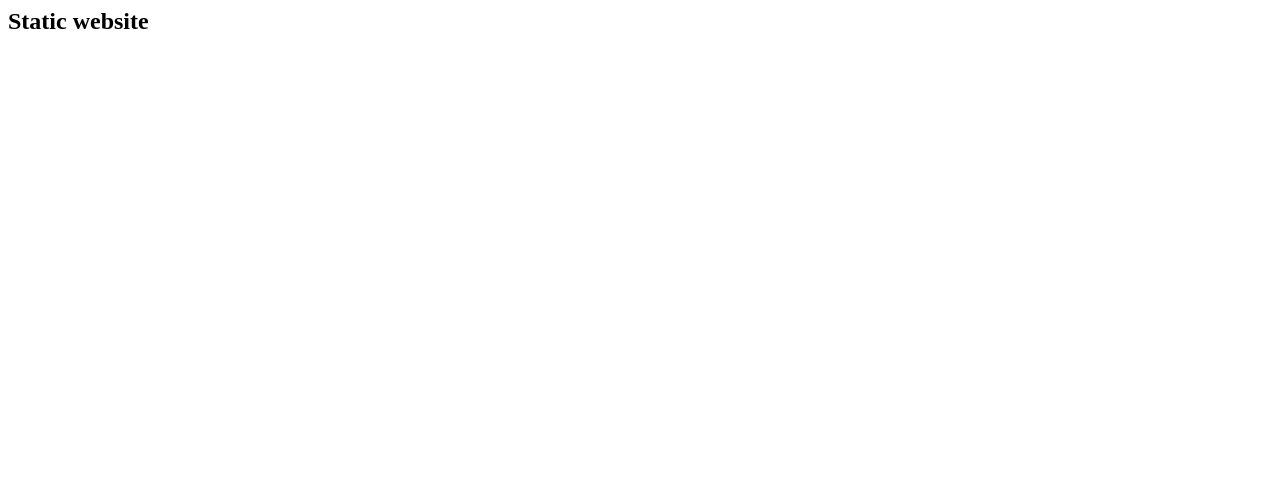
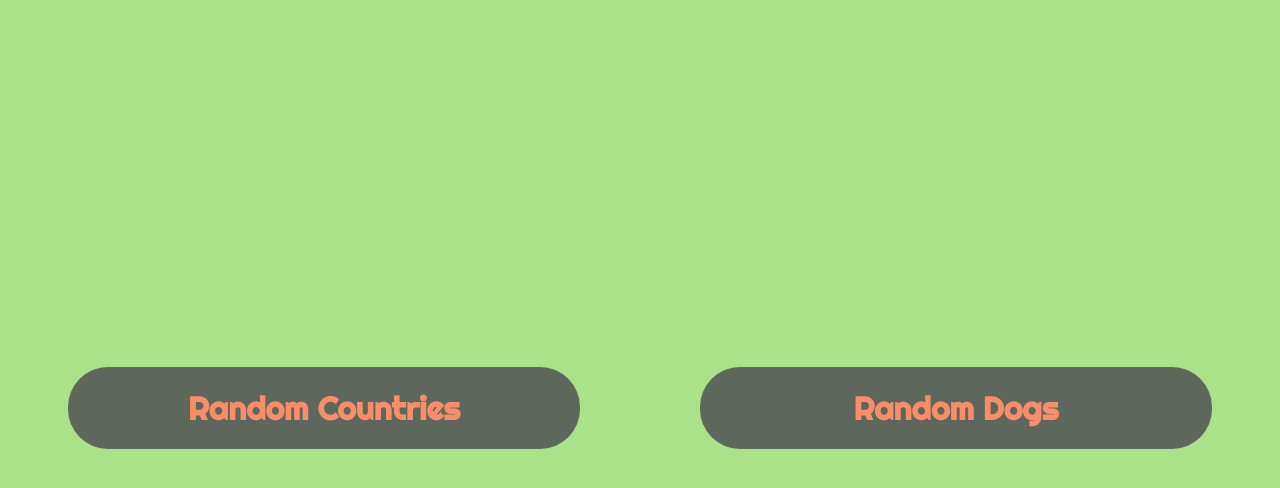
Before and after one commit to orionmontoyac/small_web_server, a plain HTML site: page static/index.html in a window 1280 px wide. Drawn offline with Linux system fonts and the light colour scheme.

Commit message:
Random Countries and Random Dogs buttons added to index page.

```diff
--- a/static/index.html
+++ b/static/index.html
@@ -1,8 +1,30 @@
-<html>
-    <head>
-        <title>Static Website</title>
-    </head>
-    <body>
-        <h2>Static website</h2>
-    </body>
+<!DOCTYPE html>
+<html lang="en">
+
+<head>
+  <meta charset="UTF-8">
+  <meta name="viewport" content="width=device-width, initial-scale=1.0">
+  <meta http-equiv="X-UA-Compatible" content="ie=edge">
+  <title>My Website</title>
+  <link rel="preconnect" href="https://fonts.googleapis.com">
+  <link rel="preconnect" href="https://fonts.gstatic.com" crossorigin>
+  <link href="https://fonts.googleapis.com/css2?family=Righteous&display=swap" rel="stylesheet">
+  <link rel="stylesheet" href="./css/style.css">
+  <link rel="icon" href="./favicon.ico" type="image/x-icon">
+</head>
+
+<body>
+  <main>
+    <div class="api_selector">
+      <div class="api_tile">
+        <h1>Random Countries</h1>
+      </div>
+      <div class="api_tile">
+        <h1>Random Dogs</h1>
+      </div>
+    </div>
+  </main>
+  <script src="index.js"></script>
+</body>
+
 </html>
```
